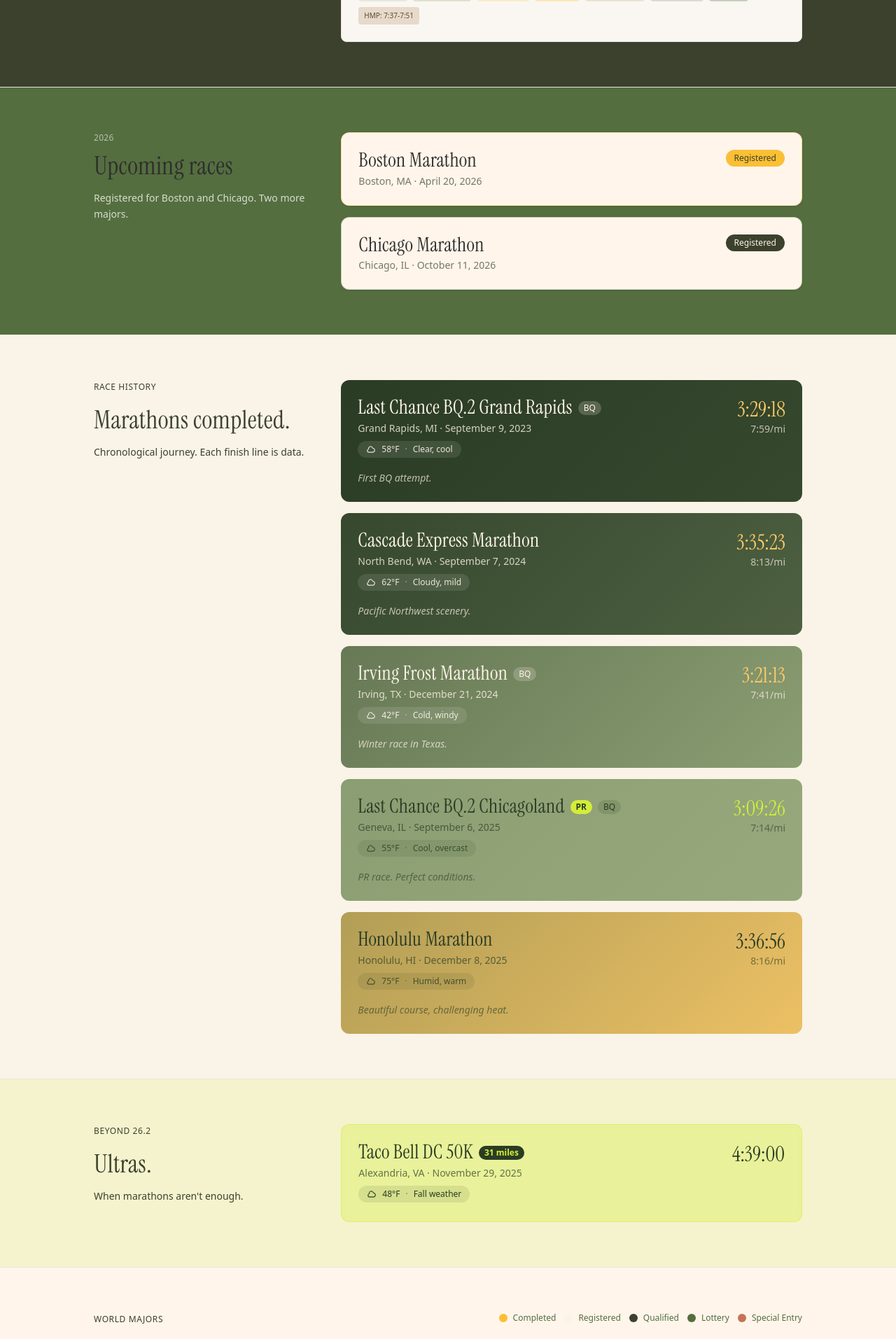
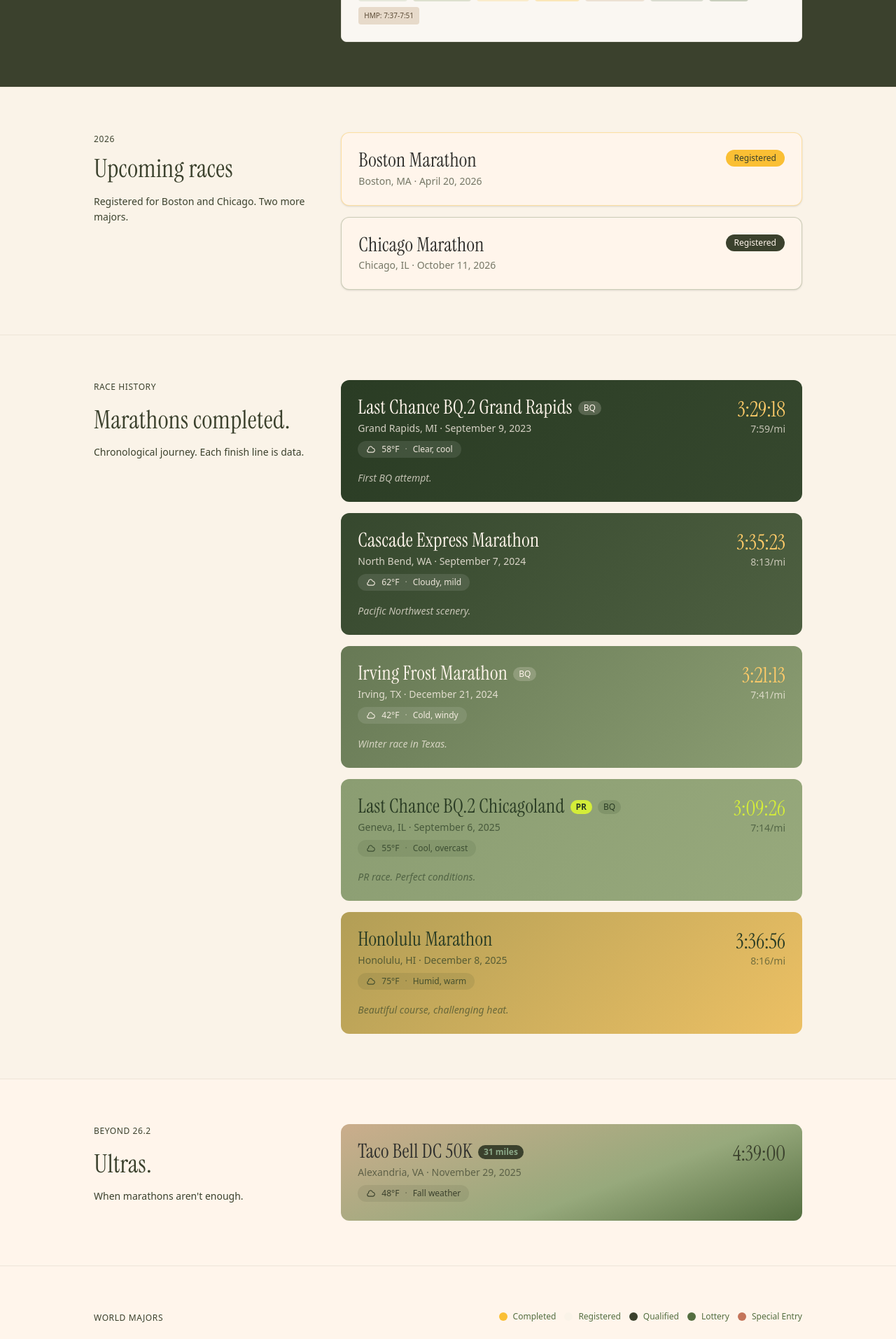
Before and after one commit to jyumanzor/jenn-site, a Next.js app: page /running in a window 1280 px wide. Shown: the part 1180-3093 px from the top of the page at 70% size. Built offline with nearby package versions, Linux system fonts and the light colour scheme.

Commit message:
Make tattoo buttons green gradients, simplify running page backgrounds

```diff
--- a/app/running/page.tsx
+++ b/app/running/page.tsx
@@ -251,18 +251,13 @@ export default function RunningPage() {
       <hr className="rule" />
 
       {/* Upcoming */}
-      <section className="py-16 bg-olive">
+      <section className="py-16 bg-cream">
         <div className="container-editorial">
           <div className="grid md:grid-cols-12 gap-12">
             <div className="md:col-span-4">
-              <p className="text-cream/60 text-xs uppercase tracking-wide font-medium mb-3">2026</p>
-              <h2
-                className="text-2xl text-ivory mb-4 tracking-tight leading-tight"
-                style={{ fontFamily: 'var(--font-instrument), Instrument Serif, Georgia, serif' }}
-              >
-                Upcoming races
-              </h2>
-              <p className="text-cream/80 text-sm leading-relaxed">
+              <p className="light-bg-label mb-3">2026</p>
+              <h2 className="light-bg-header text-2xl mb-4">Upcoming races</h2>
+              <p className="light-bg-body text-sm leading-relaxed">
                 Registered for Boston and Chicago. Two more majors.
               </p>
             </div>
@@ -412,7 +407,7 @@ export default function RunningPage() {
       <hr className="rule" />
 
       {/* Ultras */}
-      <section className="py-16" style={{ backgroundColor: 'rgba(212, 237, 57, 0.15)' }}>
+      <section className="py-16 bg-ivory">
         <div className="container-editorial">
           <div className="grid md:grid-cols-12 gap-12">
             <div className="md:col-span-4">
@@ -426,23 +421,22 @@ export default function RunningPage() {
               {races.ultras.map((race: Ultra) => (
                 <div
                   key={race.id}
-                  className="backdrop-blur rounded-xl p-6"
-                  style={{ backgroundColor: 'rgba(212, 237, 57, 0.35)', border: '1px solid rgba(212, 237, 57, 0.5)' }}
+                  className="rounded-xl p-6 panel-gradient-sage"
                 >
                   <div className="flex flex-col md:flex-row md:items-start gap-4 md:gap-8">
                     <div className="flex-1">
                       <div className="flex items-center gap-2 flex-wrap mb-1">
-                        <h3 className="font-display text-xl" style={{ color: '#2a3c24' }}>
+                        <h3 className="font-display text-xl text-deep-forest">
                           {race.name}
                         </h3>
-                        <span className="px-2 py-0.5 text-xs rounded-full font-semibold" style={{ backgroundColor: '#2a3c24', color: '#d4ed39' }}>{race.distance}</span>
+                        <span className="px-2 py-0.5 text-xs rounded-full font-semibold bg-deep-forest text-sage">{race.distance}</span>
                       </div>
-                      <p className="text-sm" style={{ color: 'rgba(42, 60, 36, 0.7)' }}>
+                      <p className="text-sm text-deep-forest/70">
                         {race.location} · {formatDate(race.date)}
                       </p>
                       {/* Weather badge */}
                       {race.temp && (
-                        <div className="inline-flex items-center gap-2 mt-2 px-3 py-1 rounded-full text-xs" style={{ backgroundColor: 'rgba(42, 60, 36, 0.1)', color: '#2a3c24' }}>
+                        <div className="inline-flex items-center gap-2 mt-2 px-3 py-1 rounded-full text-xs bg-deep-forest/10 text-deep-forest">
                           <svg className="w-3.5 h-3.5" fill="none" stroke="currentColor" viewBox="0 0 24 24" aria-hidden="true">
                             <path strokeLinecap="round" strokeLinejoin="round" strokeWidth={2} d="M3 15a4 4 0 004 4h9a5 5 0 10-.1-9.999 5.002 5.002 0 10-9.78 2.096A4.001 4.001 0 003 15z" />
                           </svg>
@@ -453,7 +447,7 @@ export default function RunningPage() {
                       )}
                     </div>
                     <div className="text-left md:text-right">
-                      <p className="font-display text-3xl" style={{ color: '#2a3c24' }}>{race.time}</p>
+                      <p className="font-display text-3xl text-deep-forest">{race.time}</p>
                     </div>
                   </div>
                 </div>
@@ -582,7 +576,7 @@ export default function RunningPage() {
       <hr className="rule" />
 
       {/* Marathon Stats */}
-      <section className="py-16" style={{ backgroundColor: '#fff5eb', background: 'linear-gradient(135deg, #fff5eb 0%, #ffeac4 100%)' }}>
+      <section className="py-16 bg-cream">
         <div className="container-editorial">
           <div className="grid md:grid-cols-12 gap-12">
             <div className="md:col-span-4">
--- a/app/tattoos/page.tsx
+++ b/app/tattoos/page.tsx
@@ -251,22 +251,19 @@ export default function TattoosPage() {
               </span>
             </div>
             <div className="flex flex-wrap gap-3">
-              {literaryTattoos.map((tattoo, index) => {
-                const colors = ['#2a3c24', '#4e6041', '#546e40', '#677955', '#8b9d72'];
-                return (
+              {literaryTattoos.map((tattoo) => (
                 <button
                   key={tattoo.id}
                   onClick={() => setSelectedTattoo(tattoo as Tattoo)}
                   className="px-5 py-3 rounded-full transition-all hover:scale-105"
                   style={{
-                      backgroundColor: colors[index % colors.length],
+                    background: 'linear-gradient(135deg, #2a3c24 0%, #4e6041 100%)',
                     color: '#fff5eb'
                   }}
                 >
                   <span className="font-medium">{tattoo.name}</span>
                 </button>
-                );
-              })}
+              ))}
             </div>
           </div>
 
@@ -285,23 +282,19 @@ export default function TattoosPage() {
               </span>
             </div>
             <div className="flex flex-wrap gap-3">
-              {personalTattoos.map((tattoo, index) => {
-                const colors = ['#ecc064', '#ffcb69', '#ffd475', '#d4ed39', '#b29e56'];
-                const isDark = index === 4;
-                return (
+              {personalTattoos.map((tattoo) => (
                 <button
                   key={tattoo.id}
                   onClick={() => setSelectedTattoo(tattoo as Tattoo)}
                   className="px-5 py-3 rounded-full transition-all hover:scale-105"
                   style={{
-                      backgroundColor: colors[index % colors.length],
-                      color: isDark ? '#fff5eb' : '#2a3c24'
+                    background: 'linear-gradient(135deg, #4e6041 0%, #677955 100%)',
+                    color: '#fff5eb'
                   }}
                 >
                   <span className="font-medium">{tattoo.name}</span>
                 </button>
-                );
-              })}
+              ))}
             </div>
           </div>
 
@@ -320,22 +313,19 @@ export default function TattoosPage() {
               </span>
             </div>
             <div className="flex flex-wrap gap-3">
-              {whimsicalTattoos.map((tattoo, index) => {
-                const colors = ['#97a97c', '#8b9d72', '#73855f', '#677955', '#5a6c4b'];
-                return (
+              {whimsicalTattoos.map((tattoo) => (
                 <button
                   key={tattoo.id}
                   onClick={() => setSelectedTattoo(tattoo as Tattoo)}
                   className="px-5 py-3 rounded-full transition-all hover:scale-105"
                   style={{
-                      backgroundColor: colors[index % colors.length],
+                    background: 'linear-gradient(135deg, #677955 0%, #97a97c 100%)',
                     color: '#fff5eb'
                   }}
                 >
                   <span className="font-medium">{tattoo.name}</span>
                 </button>
-                );
-              })}
+              ))}
             </div>
           </div>
         </div>
```
Lines whose indentation alone changed are shown as unchanged.
